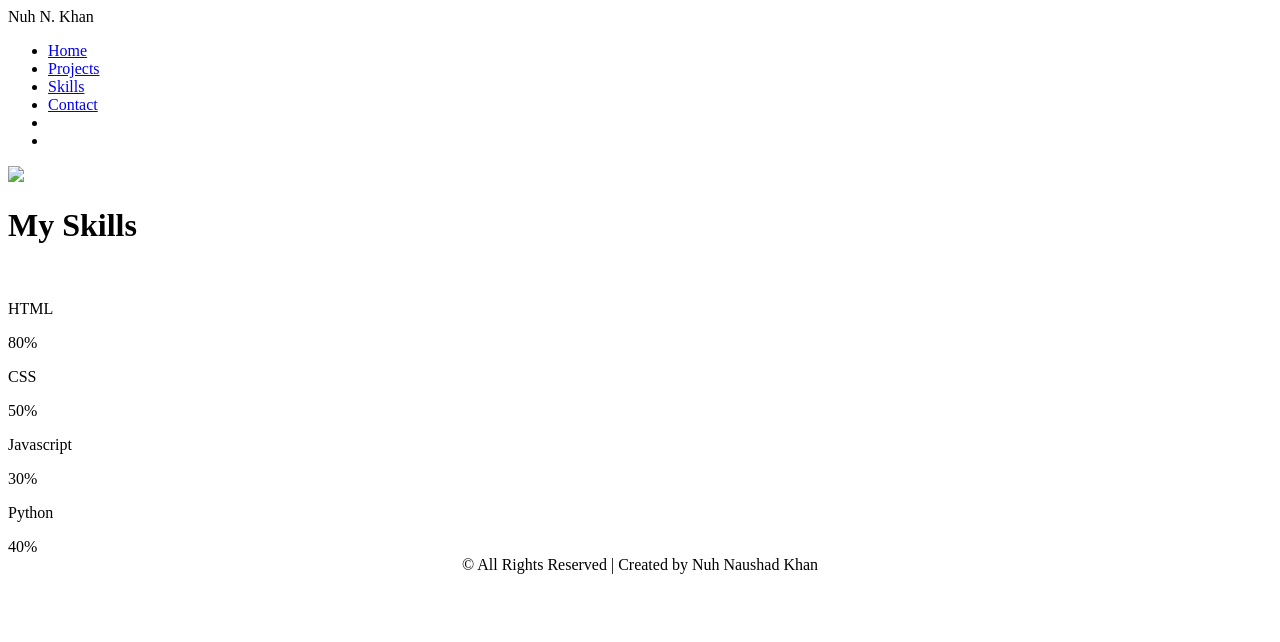
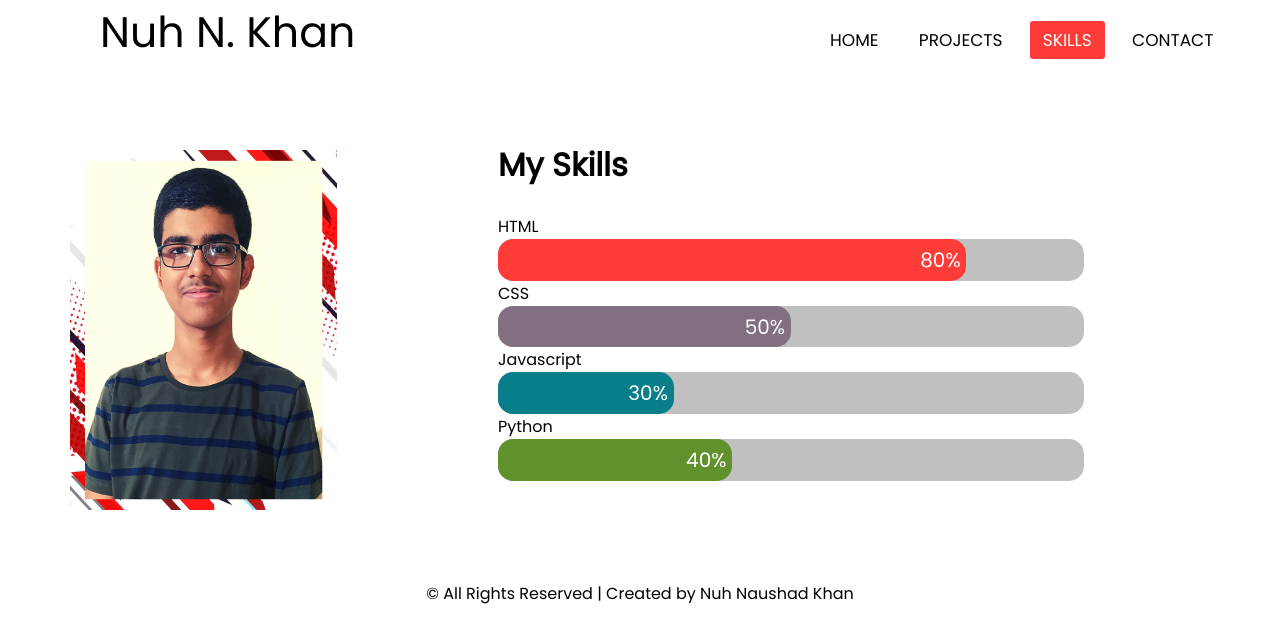
Before and after one commit to ItzTheNuh/my-website, a plain HTML site: page skills.html in a window 1280 px wide. Drawn offline with Linux system fonts and the light colour scheme.

Commit message:
Update skills.html

```diff
--- a/skills.html
+++ b/skills.html
@@ -4,7 +4,7 @@
         <meta charset="utf-8">
         <title>Welcome to my Portfolio!</title>
         <meta name="viewport" content="width=device-width, initial-scale=1.0">
-        <link rel="stylesheet" href="/my website/CSS/style.css">
+        <link rel="stylesheet" href="/my-website/CSS/style.css">
         <link rel="stylesheet" href="https://fonts.googleapis.com/css?family=Poppins">
         <link rel="stylesheet" href="https://fonts.googleapis.com/css?family=Roboto">
     </head>
@@ -14,10 +14,10 @@
             <nav>
                 <label class="logo">Nuh N. Khan</label>
                     <ul>
-                        <li><a href="/my website/index.html">Home</a></li>
-                        <li><a href="/my website/projects.html">Projects</a></li>
-                        <li><a class="active" href="/my website/skills.html">Skills</a></li>
-                        <li><a href="/my website/contacts.html">Contact</a></li>
+                        <li><a href="/my-website/index.html">Home</a></li>
+                        <li><a href="/my-website/projects.html">Projects</a></li>
+                        <li><a class="active" href="/my-website/skills.html">Skills</a></li>
+                        <li><a href="/my-website/contacts.html">Contact</a></li>
                         <li></li>
                         <li></li>
                     </ul>
@@ -25,7 +25,7 @@
             </nav>
             <div class="main-content">
                 <div id="div1">
-                    <img id="about-img" src="/my website/Images/about-img.png">
+                    <img id="about-img" src="/my-website/Images/about-img.png">
                 </div>
                 <div id="div2">
                     <h1>My Skills</h1>
```
